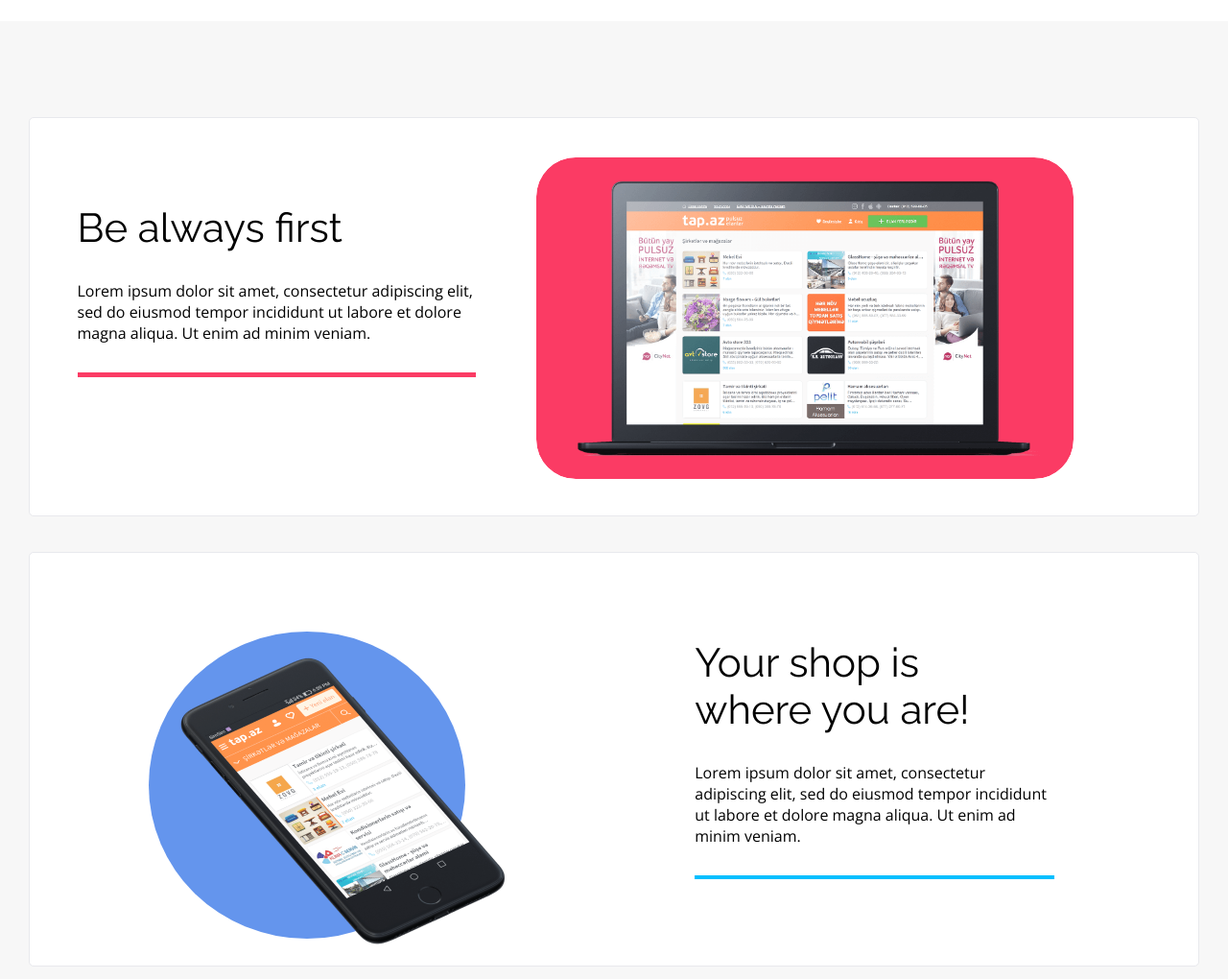
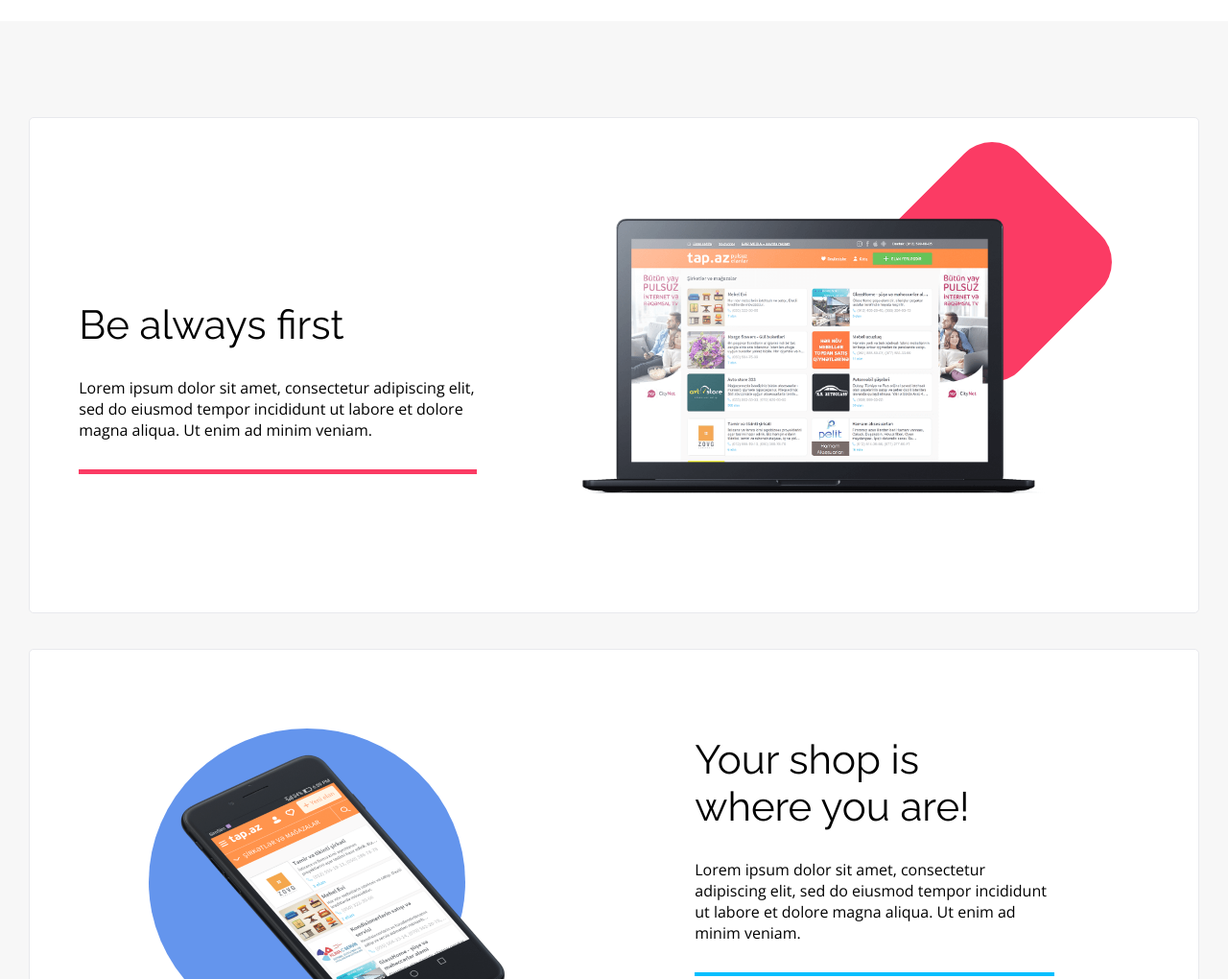
Before and after one commit to Catalina22-creator/BestShop, a plain HTML site: page index.html in a window 1280 px wide. Shown: the part 1360-2380 px from the top of the page at 96% size. Drawn offline with nearby package versions, Linux system fonts and the light colour scheme.

Commit message:
Ustawiony rectingle

```diff
--- a/css/style.css
+++ b/css/style.css
@@ -319,38 +319,45 @@ font-family: 'Raleway', sans-serif;
     text-align: left;
     float: left;
 }
-.benefits__text .benefits__description  {
 
-}
 
 .benefits__single--solo .benefits__description {
     border-bottom: 4px solid #55DFB4;
     margin-right: 100px;
     text-align: left;
 }
+.rectangle {
+    margin-top: 50px;
+    margin-left: 370px;
+    margin-bottom: -170px;
+    background: #FB3B64 0% 0% no-repeat padding-box;
+    border-radius: 41px;
+    width: 200px;
+    height: 200px;
+    transform: matrix(0.71, 0.71, -0.71, 0.71, 0, 0);
+    position: relative;
 
+}
+.benefits__single--notebook .benefits__image {
+    margin-right: 100px;
+    margin-bottom: 100px;
+
+}
+
+.benefits__single--notebook .benefits__image img {
+    content: "";
+    width: 520px;
+    height: auto;
+    opacity: 1;
+    padding: 20px;
+
+}
 .benefits__image {
     position: relative;
 }
 
 .benefits__image img {
     position: relative;
-    z-index: 2;
-}
-
-.benefits__single--notebook .benefits__image {
-    margin-right: 117px;
-    margin-bottom: 38px;
-}
-
-.benefits__single--notebook .benefits__image img {
-    content: "";
-    width: 520px;
-    height: auto;
-    background: #FB3B64 0% 0% no-repeat padding-box;
-    border-radius: 41px;
-    opacity: 1;
-    padding: 20px;
 
 }
 /* sekcja do poprawy kwadrat czerwony */
@@ -372,9 +379,7 @@ font-family: 'Raleway', sans-serif;
     top: -20px;
 }
 
-.benefits__single--phone .benefits__image {
 
-}
 
 .benefits__single--phone .benefits__image img {
     width: 426px;
--- a/index.html
+++ b/index.html
@@ -83,6 +83,7 @@
                 </p>
             </div>
             <div class="benefits__image">
+                <div class="rectangle"> </div>
                 <img src="assets/Macbook.png" alt="macbook" />
             </div>
         </div>
```
